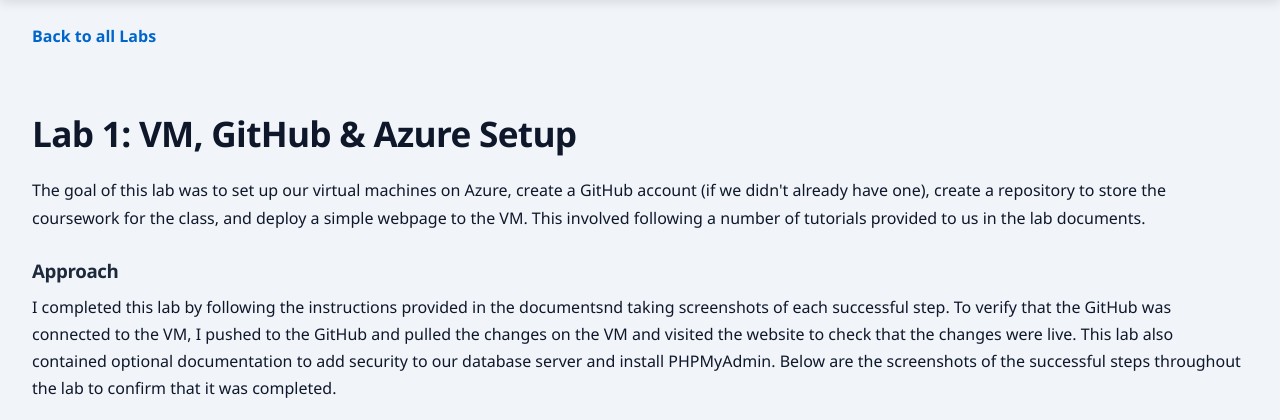
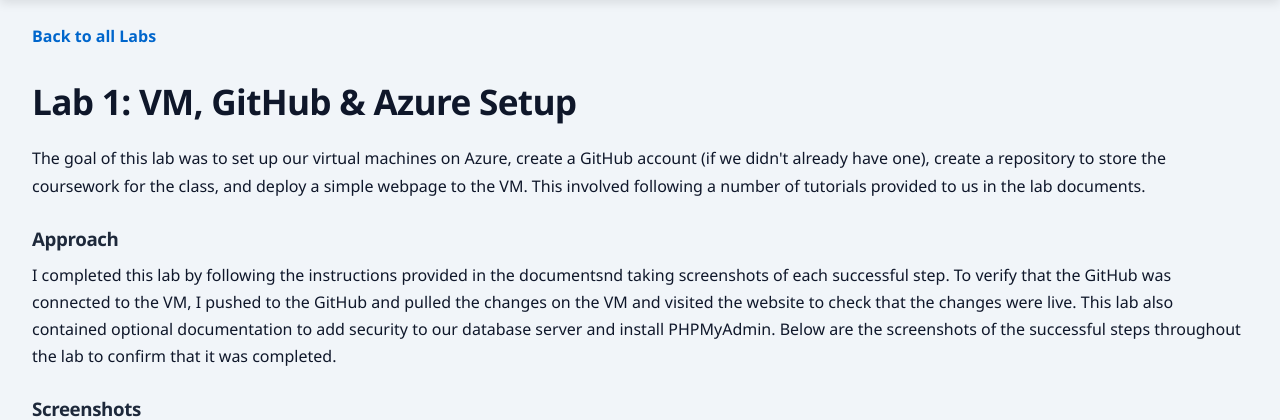
Before and after one commit to btieu30/itws1100-tieub, a PHP site: page /labs/lab01/index.html in a window 1280 px wide. Shown: the part 100-520 px from the top of the page. Run offline with PHP 8.4, Linux system fonts and the light colour scheme.

Commit message:
10th, fix the spacing

```diff
--- a/css/style.css
+++ b/css/style.css
@@ -210,6 +210,10 @@ a:hover {
     text-decoration: underline;
 }
 
+.back + h1 {
+    margin-top: 0;
+}
+
 .screenshotGrid {
     display: grid;
     grid-template-columns: repeat(auto-fit, minmax(300px, 1fr));
```
